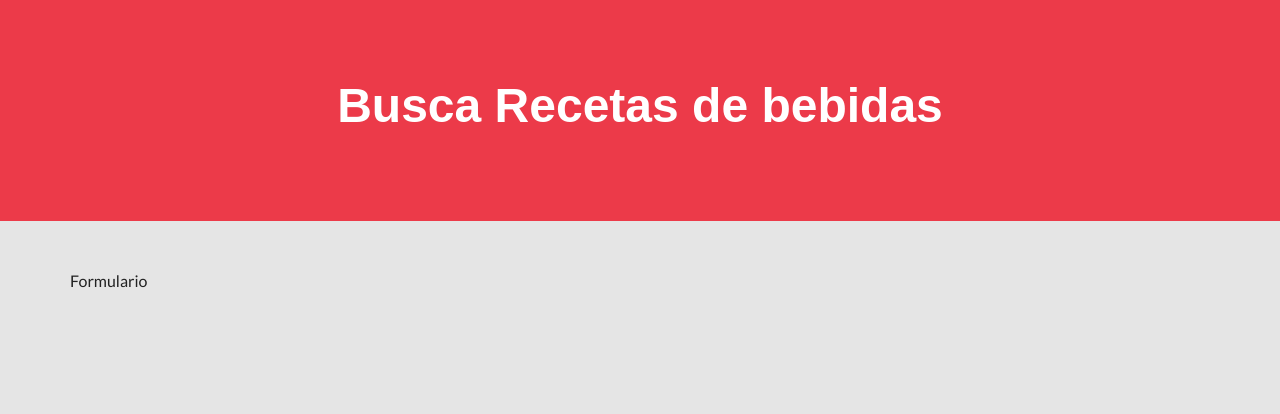
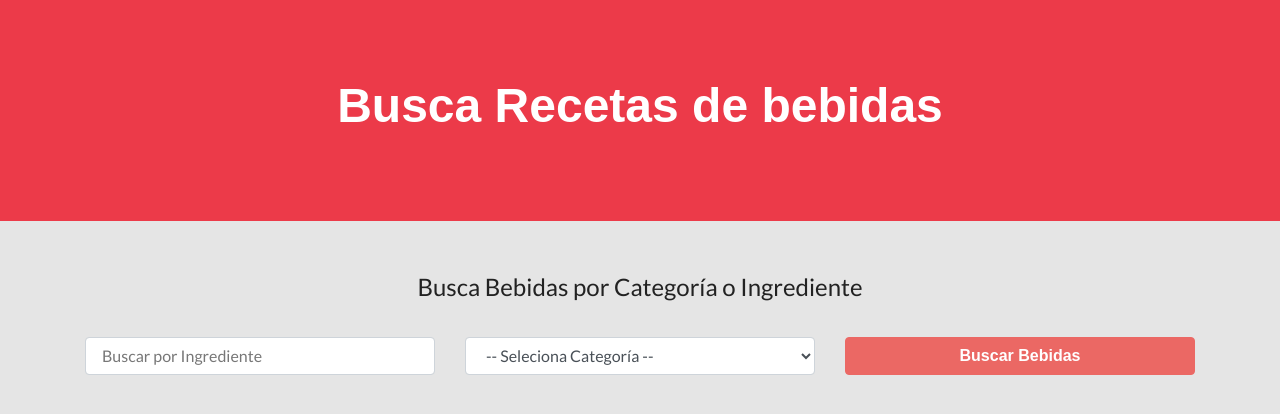
Before and after one commit to developaul/drinkrecipesearcher-react, a React (Create React App) app: page / in a window 1280 px wide. Shown: the top 414 px of the page. Built offline with nearby package versions, Linux system fonts and the light colour scheme; a web font is replaced by a local one.

Commit message:
estilos del formulario added

```diff
--- a/src/components/Form.js
+++ b/src/components/Form.js
@@ -2,9 +2,39 @@
 
 const Form = () => {
     return (
-        <div>
-            Formulario
-        </div>
+        <form className="col-12">
+            <fieldset className="text-center">
+                <legend>Busca Bebidas por Categoría o Ingrediente</legend>
+            </fieldset>
+
+            <div className="row mt-4">
+                <div className="col-md-4">
+                    <input
+                        placeholder="Buscar por Ingrediente"
+                        className="form-control"
+                        name="nombre"
+                        type="text"
+                    />
+                </div>
+
+                <div className="col-md-4">
+                    <select
+                        className="form-control"
+                        name="categoria"
+                    >
+                        <option value="">-- Seleciona Categoría --</option>
+                    </select>
+                </div>
+
+                <div className="col-md-4">
+                    <input
+                        className="btn btn-block btn-primary"
+                        type="submit"
+                        value="Buscar Bebidas"
+                    />
+                </div>
+            </div>
+        </form>
     );
 };
 
```
Also changed, not shown: 1 other file (tests, documents, lock files or other folders).
